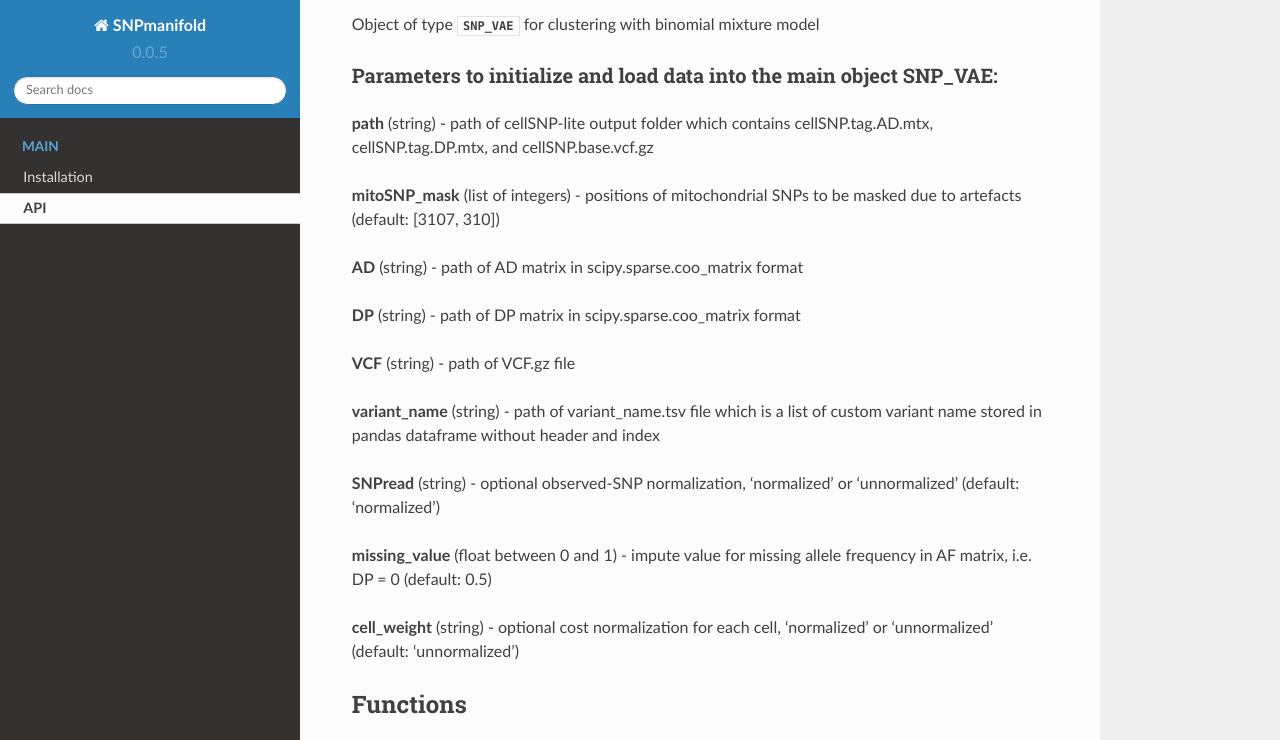
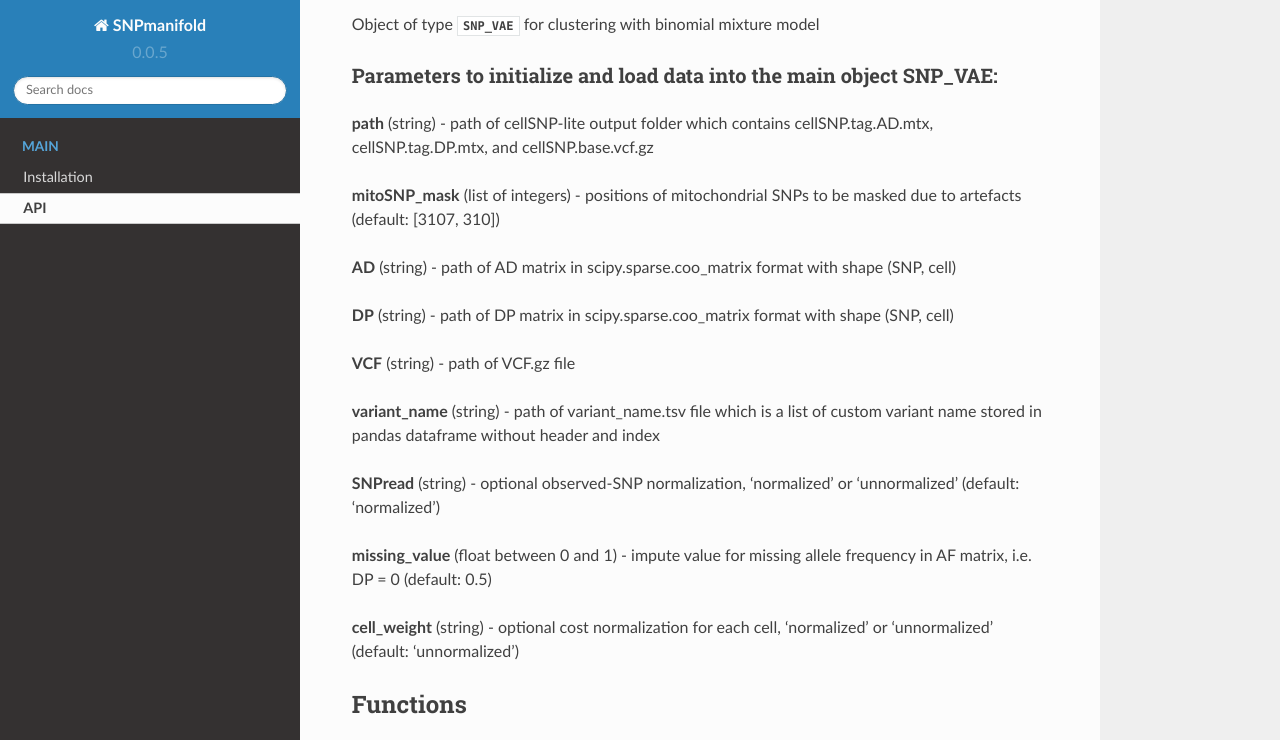
Before and after one commit to StatBiomed/SNPmanifold, a Sphinx documentation site: the page built from docs/API.rst, in a window 1280 px wide and 900 px high, scrolled down 442 px, cut to the strip 0-740 px from the top of the window. Built offline with Sphinx 7.4.7 and the Read the Docs theme 2.0.0, drawn with Linux system fonts in a browser that asks for light colours; pages that are not in the unit, such as notebooks, are missing from menus.

```diff
--- a/docs/API.rst
+++ b/docs/API.rst
@@ -21,9 +21,9 @@ Parameters to initialize and load data into the main object SNP_VAE:
 
 **mitoSNP_mask** (list of integers) - positions of mitochondrial SNPs to be masked due to artefacts (default: [3107, 310])
 
-**AD** (string) - path of AD matrix in scipy.sparse.coo_matrix format
+**AD** (string) - path of AD matrix in scipy.sparse.coo_matrix format with shape (SNP, cell)
 
-**DP** (string) - path of DP matrix in scipy.sparse.coo_matrix format
+**DP** (string) - path of DP matrix in scipy.sparse.coo_matrix format with shape (SNP, cell)
 
 **VCF** (string) - path of VCF.gz file
 
```
